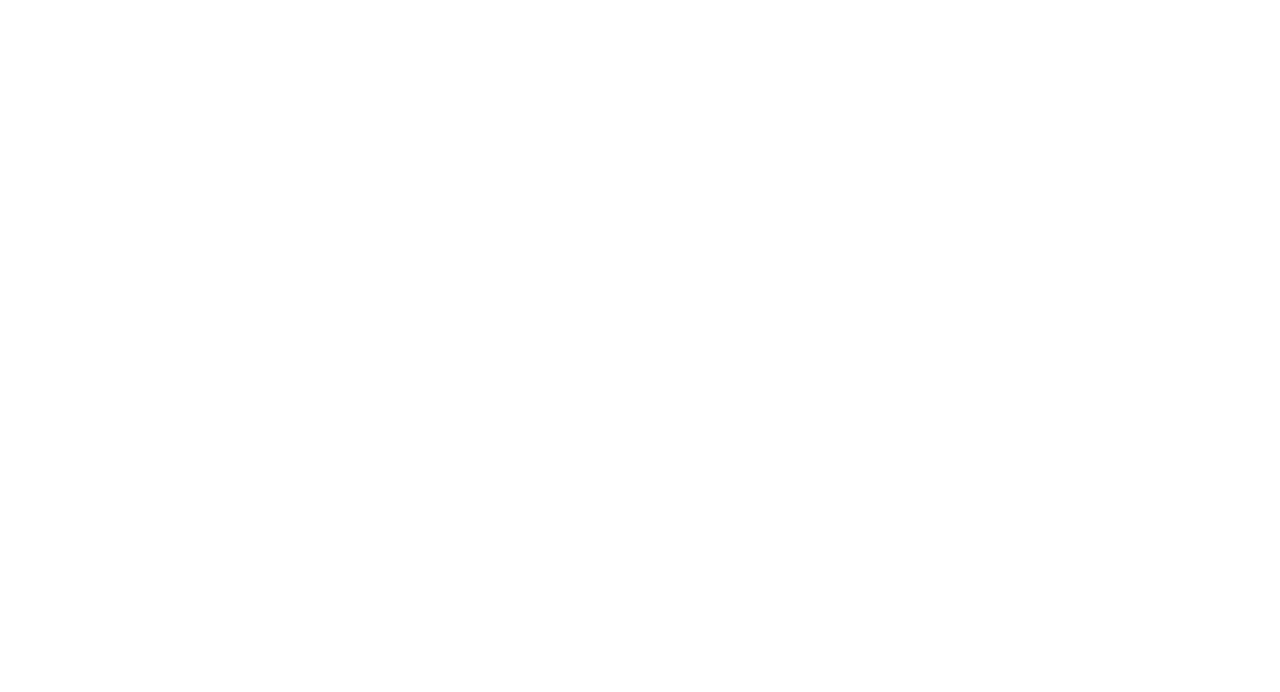
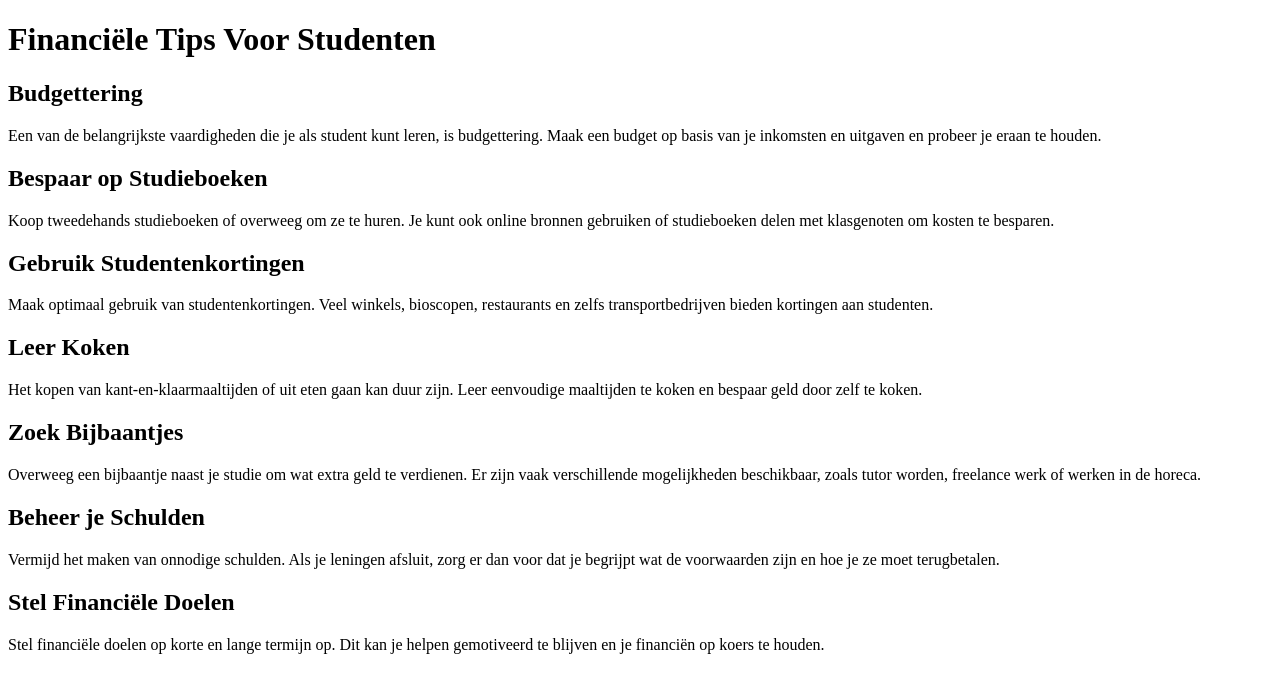
Before and after one commit to Jarnair/WebProjectJBL, a plain HTML site: page finTips.htm in a window 1280 px wide. Drawn offline with Linux system fonts and the light colour scheme.

Commit message:
BV-finTips

```diff
--- a/finTips.htm
+++ b/finTips.htm
@@ -2,9 +2,37 @@
 <html lang="nl">
 <head>
     <meta charset="UTF-8">
+    <meta name="viewport" content="width=device-width, initial-scale=1.0">
     <title>Financiële Tips Voor Studenten</title>
 </head>
 <body>
 
+<header>
+    <h1>Financiële Tips Voor Studenten</h1>
+</header>
+
+<div class="container">
+    <h2>Budgettering</h2>
+    <p>Een van de belangrijkste vaardigheden die je als student kunt leren, is budgettering. Maak een budget op basis van je inkomsten en uitgaven en probeer je eraan te houden.</p>
+
+    <h2>Bespaar op Studieboeken</h2>
+    <p>Koop tweedehands studieboeken of overweeg om ze te huren. Je kunt ook online bronnen gebruiken of studieboeken delen met klasgenoten om kosten te besparen.</p>
+
+    <h2>Gebruik Studentenkortingen</h2>
+    <p>Maak optimaal gebruik van studentenkortingen. Veel winkels, bioscopen, restaurants en zelfs transportbedrijven bieden kortingen aan studenten.</p>
+
+    <h2>Leer Koken</h2>
+    <p>Het kopen van kant-en-klaarmaaltijden of uit eten gaan kan duur zijn. Leer eenvoudige maaltijden te koken en bespaar geld door zelf te koken.</p>
+
+    <h2>Zoek Bijbaantjes</h2>
+    <p>Overweeg een bijbaantje naast je studie om wat extra geld te verdienen. Er zijn vaak verschillende mogelijkheden beschikbaar, zoals tutor worden, freelance werk of werken in de horeca.</p>
+
+    <h2>Beheer je Schulden</h2>
+    <p>Vermijd het maken van onnodige schulden. Als je leningen afsluit, zorg er dan voor dat je begrijpt wat de voorwaarden zijn en hoe je ze moet terugbetalen.</p>
+
+    <h2>Stel Financiële Doelen</h2>
+    <p>Stel financiële doelen op korte en lange termijn op. Dit kan je helpen gemotiveerd te blijven en je financiën op koers te houden.</p>
+</div>
+
 </body>
 </html>
```
